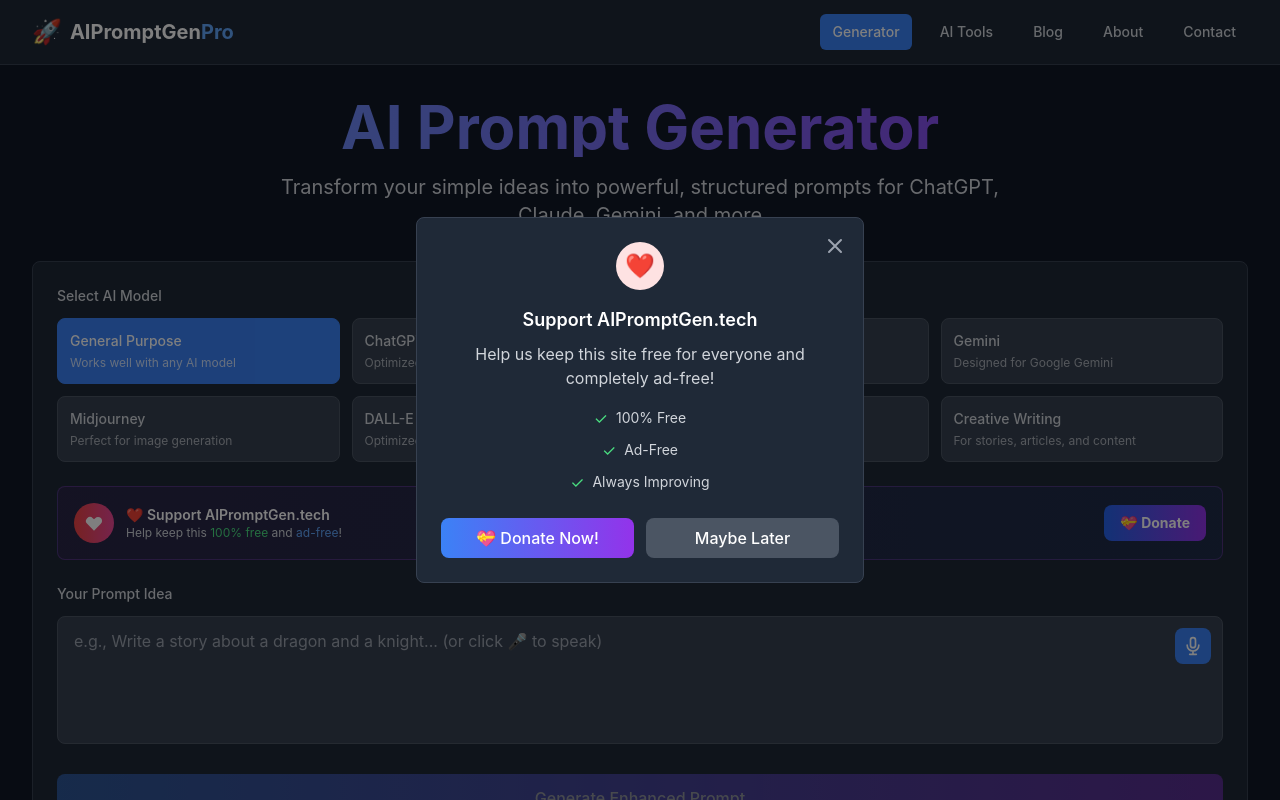
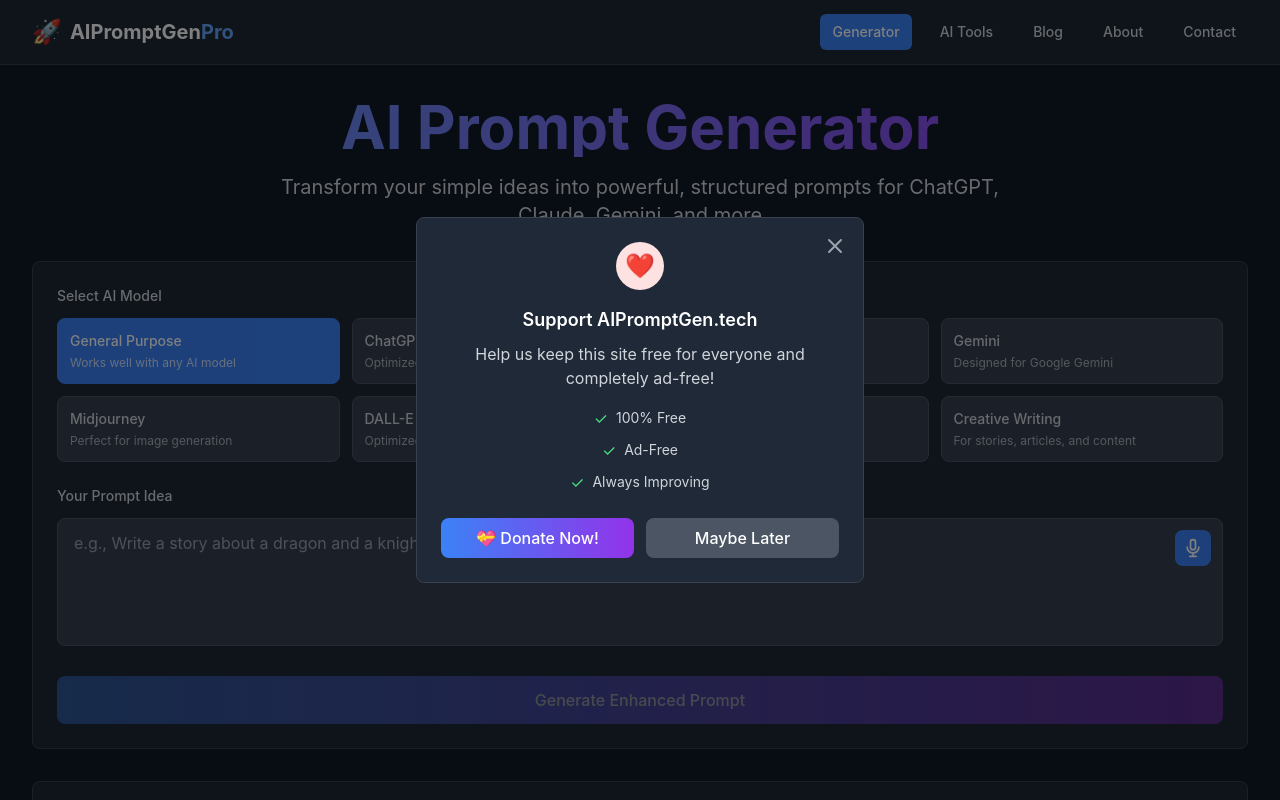
Before and after one commit to CIIndustries/aipromptgen, a Next.js app: page / in a window 1280 px wide. Shown: the top 800 px of the page. Built offline with nearby package versions, Linux system fonts and the light colour scheme.

Commit message:
Update page.js

```diff
--- a/app/page.js
+++ b/app/page.js
@@ -212,33 +212,6 @@ export default function Home() {
                     </button>
                   ))}
                 </div>
-               </div>
-
-              {/* Donation Box */}
-              <div className="p-4 rounded-lg bg-gradient-to-r from-purple-900/20 to-blue-900/20 border border-purple-500/30">
-                <div className="flex items-center justify-between">
-                  <div className="flex items-center space-x-3">
-                    <div className="w-10 h-10 bg-gradient-to-r from-red-500 to-pink-500 rounded-full flex items-center justify-center">
-                      <svg className="w-5 h-5 text-white" fill="currentColor" viewBox="0 0 20 20">
-                        <path fillRule="evenodd" d="M3.172 5.172a4 4 0 015.656 0L10 6.343l1.172-1.171a4 4 0 115.656 5.656L10 17.657l-6.828-6.829a4 4 0 010-5.656z" clipRule="evenodd" />
-                      </svg>
-                    </div>
-                    <div>
-                      <h3 className="text-sm font-semibold text-white">
-                        ❤️ Support AIPromptGen.tech
-                      </h3>
-                      <p className="text-xs text-gray-300">
-                        Help keep this <span className="text-green-400">100% free</span> and <span className="text-blue-400">ad-free</span>!
-                      </p>
-                    </div>
-                  </div>
-                  <button
-                    onClick={() => window.open('https://buy.stripe.com/4gMaEY5ud1g0eQh8Iyds40b', '_blank')}
-                    className="bg-gradient-to-r from-blue-600 to-purple-600 hover:from-blue-700 hover:to-purple-700 text-white font-bold py-2 px-4 rounded-lg transition-all duration-200 transform hover:scale-105 text-sm"
-                  >
-                    💝 Donate
-                  </button>
-                </div>
               </div>
 
               {/* Input Section */}
@@ -246,7 +219,6 @@ export default function Home() {
                 <label className="block text-sm font-medium text-gray-300 mb-3">
                   Your Prompt Idea
                 </label>
-
                 <div className="relative">
                   <textarea
                     value={inputPrompt}
@@ -288,9 +260,7 @@ export default function Home() {
               {generatedPrompt && (
                 <div className="bg-gray-700 rounded-lg p-4 border border-gray-600 animate-fadeIn">
                   <h3 className="text-lg font-semibold mb-3 text-blue-400">Enhanced Prompt:</h3>
-                  <div className="max-h-64 overflow-y-auto bg-gray-800 rounded-lg p-4 mb-4 border border-gray-600">
-                    <p className="text-gray-200 whitespace-pre-wrap">{generatedPrompt}</p>
-                  </div>
+                  <p className="text-gray-200 whitespace-pre-wrap mb-4">{generatedPrompt}</p>
 
                   {/* Action Buttons */}
                   <div className="flex flex-wrap gap-2">
```
